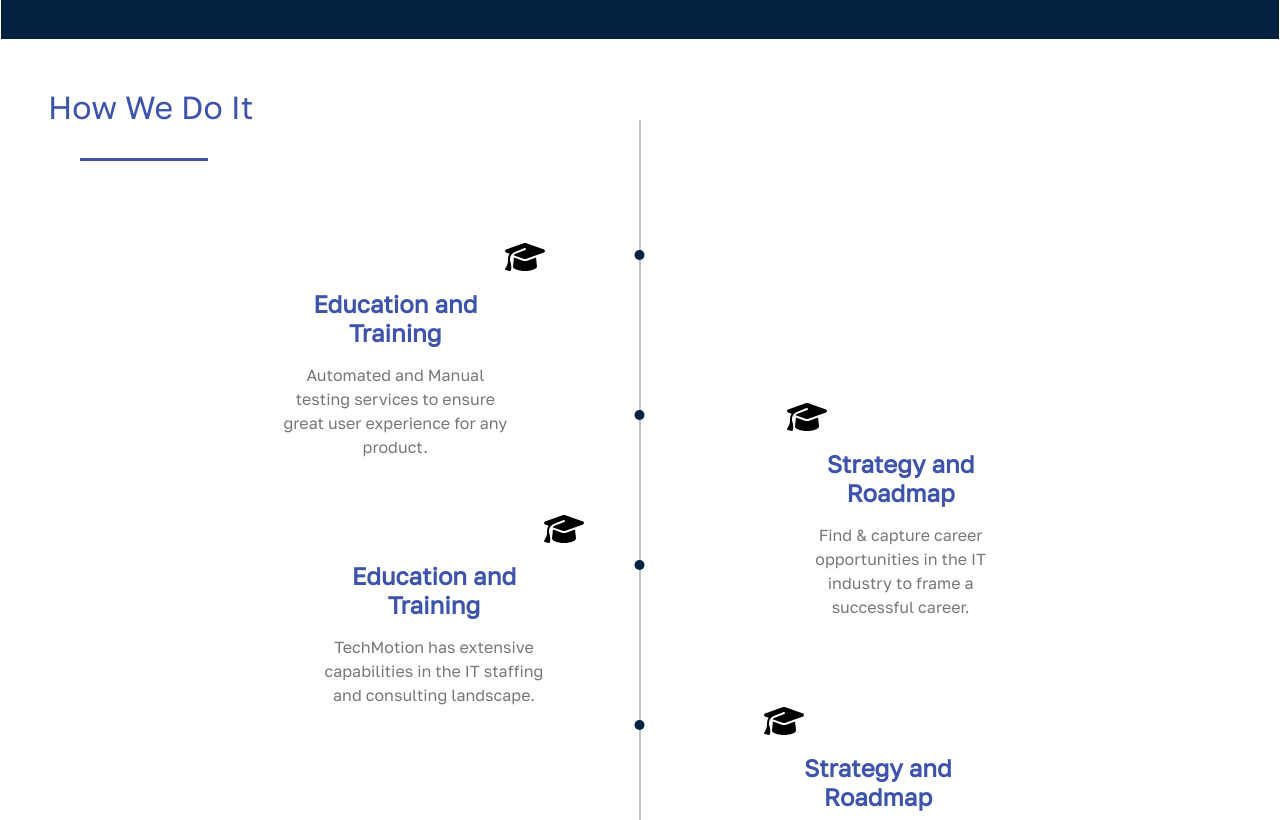
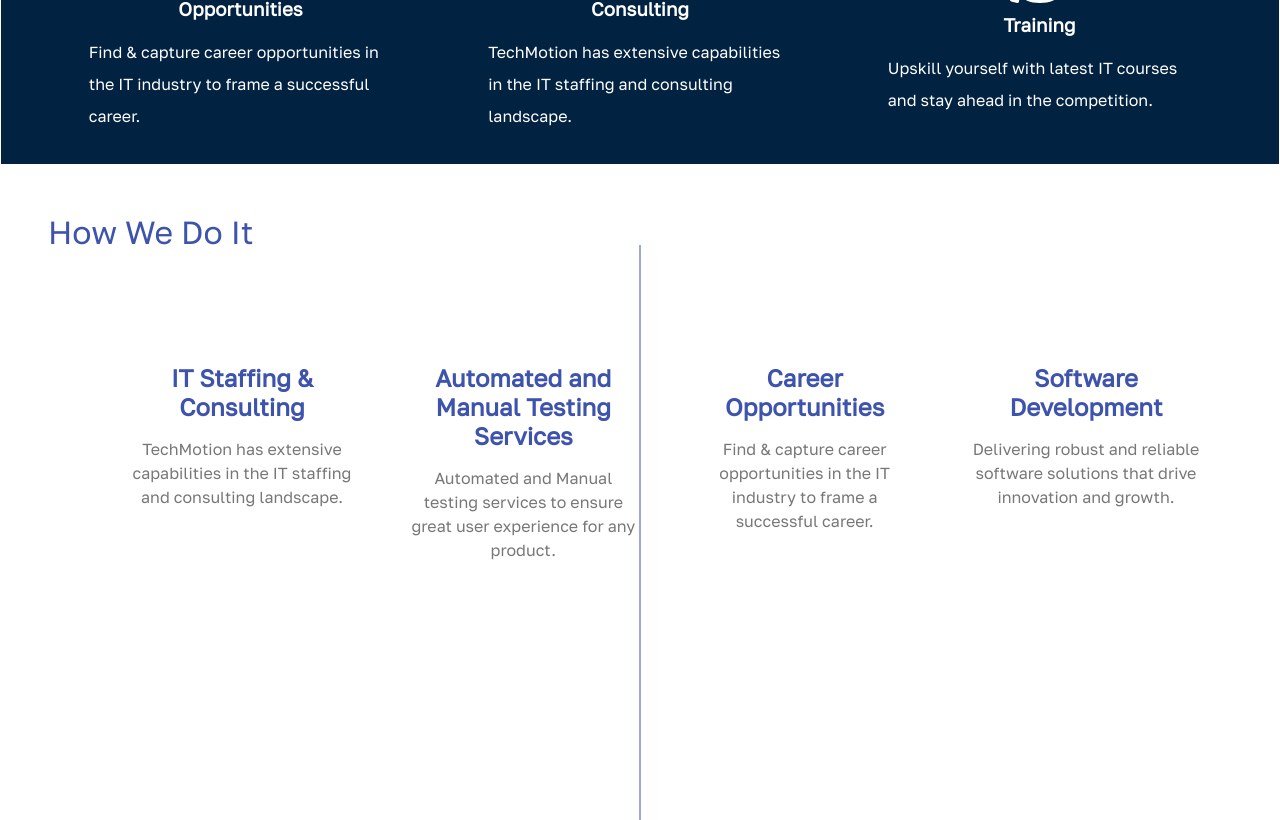
Before and after one commit to logsyc/Website, a React (Create React App) app in the folder my-app/: page / in a window 1280 px wide. Shown: the part 1980-2800 px from the top of the page. Built offline with nearby package versions, Linux system fonts and the light colour scheme.

Commit message:
Revert "merger"

```diff
--- a/my-app/src/App.js
+++ b/my-app/src/App.js
@@ -4,7 +4,11 @@ import ScrollToTop from "react-scroll-to-top";
 import sideImg from "./images/big.png";
 import logo from "./images/logo.png";
 import { FontAwesomeIcon } from '@fortawesome/react-fontawesome';
-import { faBriefcase, faCheckCircle, faBullseye, faCogs, faGraduationCap } from '@fortawesome/free-solid-svg-icons';
+import { faBriefcase, faCheckCircle, faBullseye, faCogs, faGraduationCap,faCircleCheck,faLightbulb,faUser,faAward } from '@fortawesome/free-solid-svg-icons';
+import logos from "./images/logos.png";
+
+
+
 function App() {
   return (
     <>
@@ -12,32 +16,27 @@ function App() {
         <div className="container-fluid p-0">
           <nav className="navbar navbar-expand-lg navbar-light bg-transparent header-nav">
             <div className="container-fluid">
-              <a className="navbar-brand" href="#">
+              <a className="navbar-brand" href="">
                 <img src={logo} alt="Logo" />
               </a>
               <ul className="navbar-nav ms-auto mb-2 mb-lg-0">
                 <li className="nav-item">
-                  <a className="nav-link" href="#">
-                    Home
-                  </a>
-                </li>
-                <li className="nav-item">
-                  <a className="nav-link" href="#">
+                  <a className="nav-link" href="#AboutUs">
                     About Us
                   </a>
                 </li>
                 <li className="nav-item">
-                  <a className="nav-link" href="#">
+                  <a className="nav-link" href="#OurServices">
                     Our Services
                   </a>
                 </li>
                 <li className="nav-item">
-                  <a className="nav-link" href="#">
-                    Careers
+                  <a className="nav-link" href="#WhyUs">
+                    Why Us?
                   </a>
                 </li>
                 <li className="nav-item">
-                  <a className="nav-link" href="#">
+                  <a className="nav-link" href="#footer">
                     Contact Us
                   </a>
                 </li>
@@ -54,12 +53,12 @@ function App() {
           </div>
           <hr class="header-line"></hr>
           <div class="header-text">
-            <a href="#footer"><button class="button-64" role="button"><span class="text">Contact Us</span></button></a>
+            <a href="#AboutUs"><button class="button-64" role="button"><span class="text">Learn More</span></button></a>
           </div>
         </div>
       </header>
 
-      <div className="second_page">
+      <div id="AboutUs" className="second_page">
         <h3>About Us</h3>
         <hr className="underline"></hr>
         <p style={{ fontSize: 25, color: "grey", paddingLeft: "8rem", paddingTop: "3rem", maxWidth: "50%", display: "inline-block", lineHeight: 1.5 }}>
@@ -68,8 +67,10 @@ function App() {
         <img src={sideImg} alt="placeholder" style={{ float: "right", paddingRight: "1rem" }} />
       </div>
 
-      <div className="third_page">
-        <h1 style={{ textAlign: "center", paddingTop: "6rem" }}>What We Do</h1>
+      <div id="OurServices" className="third_page">
+        <h1 style={{ textAlign: "center", paddingTop: "4rem", fontSize:"2.5rem" , color:"#98d4ff"}}>What We Do</h1>
+        <h2 style={{ textAlign: "center" , fontSize:"1.5rem", fontWeight:"lighter", paddingTop:"1rem"}}>Services We Offer</h2>
+        <hr className="Lines"></hr>
         <div className="placeholder-wrapper">
           <div className="placeholder firstThirdH">
 
@@ -113,59 +114,51 @@ function App() {
 
       <div className="fourth_page">
         <h3 className="how_we_do_it">How We Do It</h3>
-        <hr></hr>
-        <div className="line">
-          <div class="vertical-line">
-            <div class="dot"></div>
-            <div class="dot"></div>
-            <div class="dot"></div>
-            <div class="dot"></div>
-          </div>
-
-        </div>
+        <div className="line"></div>
         <div className="holders">
           <div className="holder firstH">
-          <FontAwesomeIcon icon={ faGraduationCap} className= "education" />
-            <h4 className="holder-header">Education and Training</h4>
+            <i className="fas fa-laptop"></i>
+            <h4 className="holder-header">IT Staffing & Consulting</h4>
             <p className="holder-paragraph">TechMotion has extensive capabilities in the IT staffing and consulting landscape.</p>
           </div>
           <div className="holder secondH">
-          <FontAwesomeIcon icon={ faGraduationCap} className= "education"  />
-            <h4 className="holder-header">Education and Training</h4>
+            <i className="fas fa-cogs"></i>
+            <h4 className="holder-header">Automated and Manual Testing Services</h4>
             <p className="holder-paragraph">Automated and Manual testing services to ensure great user experience for any product.</p>
           </div>
           <div className="holder thirdH">
-          <FontAwesomeIcon icon={ faGraduationCap} className= "strategy"  />
-            <h4 className="holder-header">Strategy and Roadmap</h4>
+            <i className="fas fa-handshake"></i>
+            <h4 className="holder-header">Career Opportunities</h4>
             <p className="holder-paragraph">Find & capture career opportunities in the IT industry to frame a successful career.</p>
           </div>
           <div className="holder fourthH">
-          <FontAwesomeIcon icon={ faGraduationCap}  className= "strategy" />
-            <h4 className="holder-header">Strategy and Roadmap</h4>
+            <i className="fas fa-laptop-code"></i>
+            <h4 className="holder-header">Software Development</h4>
             <p className="holder-paragraph">Delivering robust and reliable software solutions that drive innovation and growth.</p>
           </div>
         </div>
       </div>
 
 
-      <div class="fifth_page">
+      <div id = "WhyUs" class="fifth_page">
         <h3 class="why_us">Why Us</h3>
+        <hr></hr>
         <p class="why_us_paragraph">We aim to deliver high-quality, tailored IT solutions that meet the unique needs of our clients. Our experienced team is committed to providing exceptional service and building strong relationships.</p>
         <div class="holders5">
           <div class="holder5">
-            <i class="fas fa-book"></i>
-            <h4 class="holder-header5">Readability</h4>
+            <FontAwesomeIcon icon={faCircleCheck} id="#icon" className="fa-solid fa-icons fa-3x" />
+            <h4 class="holder-header5">Reliability</h4>
           </div>
           <div class="holder5">
-            <i class="fas fa-lightbulb"></i>
+          <FontAwesomeIcon icon={faLightbulb}  className="fa-solid fa-icons fa-3x "/>
             <h4 class="holder-header5">Innovation</h4>
           </div>
           <div class="holder5">
-            <i class="fas fa-users"></i>
+          <FontAwesomeIcon icon={faUser} className="fa-solid fa-icons fa-3x"/>
             <h4 class="holder-header5">Collaboration</h4>
           </div>
           <div class="holder5">
-            <i class="fas fa-award"></i>
+          <FontAwesomeIcon icon={faAward} className="fa-solid fa-icons fa-3x" />
             <h4 class="holder-header5">Excellence</h4>
           </div>
         </div>
@@ -176,6 +169,7 @@ function App() {
         <h3>Our Clients</h3>
         <hr></hr>
         <h4 className="our_clients_text">Serving over 1000 satisfied clients</h4>
+        <img src={logos}></img>
       </div>
 
 
@@ -185,8 +179,7 @@ function App() {
 
 
 
-
-      <footer className="App-footer">
+      <footer id="footer" className="App-footer">
         <img src={logo} alt="Logo" className="ft-logo" />
         <div className="App-footer-row">
 
@@ -216,9 +209,9 @@ function App() {
             </ul>
           </div>
         </div>
+        <ScrollToTop></ScrollToTop>
+      </footer>
 
-
-      </footer>
     </>
   );
 }
--- a/my-app/src/index.css
+++ b/my-app/src/index.css
@@ -2,6 +2,7 @@
 * {
   margin: 0;
   padding: 0;
+  scroll-behavior: smooth;
   font-family: 'Golos Text', sans-serif;
 }
 .navbar-brand {
@@ -51,7 +52,7 @@
 
 .home-header {
   position: relative; /* remove overflow: hidden */
-  height: 600px;
+  height: 725px;
   background-image: url('./images/img1.jpg'); /* add header image as background */
   background-size: cover;
   background-position: center;
@@ -80,7 +81,7 @@ nav {
 
 .header-image {
   position: relative;
-  height: 500px;
+  height: 80%;
 }
 
 .header-image img {
@@ -100,7 +101,7 @@ nav {
 }
 
 .text-overlay h1{
-  padding-top: 15%;
+  padding-top: 10%;
   text-align: left;
   font-size: 35px;
   line-height: 150%;
@@ -124,16 +125,18 @@ nav {
 
 .header-text {
   position: absolute;
-  bottom: -5rem;
+  bottom: -7rem;
   left: 45%;
   text-align: center;
   z-index: 1;
   color: white;
   align-items: center;
+
 }
 
 .header-text a{
   text-decoration: none;
+
 }
 
 
@@ -225,7 +228,12 @@ nav {
   padding: 2rem;
   box-sizing: border-box; /* added box-sizing property */
 }
-
+.Lines{
+  background-color: white;
+  height:1rem;
+  width: 10rem;
+  margin-top:1rem;
+}
 
 .placeholder-wrapper {
   display: flex;
@@ -264,239 +272,6 @@ nav {
 }
 
 
-/*Footer begins*/
-.App-footer {
-  background-color: #022241;
-  color: white;
-  padding: 20px;
-  display: flex;
-  flex-direction: column;
-}
-
-.App-footer-row {
-  display: flex;
-  flex-direction: row;
-  justify-content: space-between;
-  margin-bottom: 20px;
-  font-size: 100%;
-}
-
-.App-footer-col1 {
-  flex: 1;
-  margin-left: 20%;
-  line-height: 150%;
-
-}
-.App-footer-col1 h2{
-  color: #8be3ff;
-}
-
-.App-footer-col2 h2{
-  color: #8be3ff;
-}
-
-.App-footer-col3 h2{
-  color: #8be3ff;
-}
-.App-footer-col2 {
-  flex: 1;
-  margin-left: 20px;
-  line-height: 150%;
-}
-
-.App-footer-col2 li a
-{
-  color: white;
-  text-decoration: none;
-}
-.App-footer-col3 {
-  flex: 1;
-  margin-left: 20px;
-  line-height: 150%;
-}
-
-.App-footer h2 {
-  margin-top: 0;
-  margin-bottom: 10px;
-}
-
-.App-footer ul {
-  list-style: none;
-  padding: 0;
-  margin: 0;
-}
-
-.App-footer ul li {
-  margin-bottom: 5px;
-}
-
-.App-footer p {
-  margin: 0;
-}
-
-.ft-logo{
-
-  width: 10%;
-  height: 50px;
-}
-
-
-
-
-/* Temp fourth page*/
-.fourth_page {
-  height: 120vh;
-  background-color: white;
-  display: flex;
-
-  padding-top: 3rem;
-  padding-left: 3rem;
-}
-
-.how_we_do_it {
-  color: #3E54AC;
-  font-size: 2rem;
-  font-weight: 400;
-  margin-bottom: 2rem;
-}
-
-.line {
-  height: 100%;
-  width: 1px;
-  background-color: #3E54AC;
-  position: absolute;
-  left: 50%;
-  transform: translateX(-50%);
-  margin-top: 2rem;
-  position: relative;
-}
-
-.holders {
-  display: flex;
-  flex-wrap: wrap;
-  justify-content: space-between;
-  align-items: flex-start;
-
-}
-
-.holder {
-  display: block;
-  width: calc(25% - 2.5rem);
-  margin-bottom: 5rem;
-  text-align: center;
-}
-
-.holder i {
-  font-size: 3rem;
-  color: #3E54AC;
-  margin-bottom: 1.5rem;
-}
-
-.holder h4 {
-  font-size: 1.5rem;
-  font-weight: 600;
-  margin-bottom: 1rem;
-  color: #3E54AC;
-}
-
-.holder p {
-  font-size: 1rem;
-  color: #777;
-  line-height: 1.5;
-  margin: 0;
-}
-
-.firstH{
-  margin-top: 20rem;
-  margin-left: 7rem;
-}
-
-.thirdH{
-  margin-top: 10rem;
-  margin-right: -35rem;
-}
-
-.fourthH{
-  margin-top: 30rem;
-  margin-right: 11rem;
-}
-
-.secondH{
-  margin-left: -34rem;
-}
-
-
-
-/*temp fifth page */
-
-.fifth_page {
-  background-color: #022241;
-  height: 80vh;
-  display: flex;
-  flex-direction: column;
-  align-items: center;
-  padding: 3rem;
-  text-align: center;
-}
-
-.fifth_page h3 {
-  color: white;
-  font-size: 2rem;
-  font-weight: 500;
-  margin-bottom: 2rem;
-  padding-top: 2rem;
-  margin-top: 2rem;
-}
-
-.fifth_page p {
-  color: white;
-  font-size: 1.2rem;
-  line-height: 1.5;
-  max-width: 50rem;
-}
-.holders5 {
-  display: flex;
-  justify-content: center;
-  gap: 3rem;
-}
-
-.holder5 {
-  background-color: #B4E4FF;
-  width: 9rem;
-  height: 10rem;
-  display: flex;
-  flex-direction: column;
-  justify-content: flex-end;
-  align-items: center;
-  padding: 1rem;
-  text-align: center;
-  transition: all 0.3s ease;
-  border-radius: 20%;
-}
-
-.holder5:hover {
-  transform: translateY(-5px);
-}
-
-
-.holder5 i {
-  font-size: 3rem;
-  margin-bottom: 1rem;
-  color: #022241;
-}
-
-.holder-header5 {
-  font-size: 1.2rem;
-  font-weight: 500;
-  color: #022241;
-  margin-bottom: 0.5rem;
-  text-transform: uppercase;
-}
-
-.fifth_page p {
-  margin-bottom: 4rem;
-}
-
 
 
 /* Temp fourth page*/
@@ -518,22 +293,10 @@ nav {
   margin-bottom: 2rem;
 }
 
-/*horizontal line below the h3 element*/
-.fourth_page hr {
-  width: 8rem;
-  height: 0.2rem;
-  background-color: #3E54AC;
-  border: none;
-  margin: 0 auto;
-  margin-bottom: -1rem;
-  font-size: 0;
-  margin-left: 2rem;
-}
-
 .line {
   height: 100%;
   width: 1px;
-  background-color: gray;
+  background-color: #3E54AC;
   position: absolute;
   left: 50%;
   transform: translateX(-50%);
@@ -578,78 +341,35 @@ nav {
 }
 
 
-.firstH{
-  margin-top: 17rem;
-  margin-left: 12rem;
-}
 
-.thirdH{
-  margin-top: 10rem;
-  margin-right: -33rem;
-}
-
-.fourthH{
-  margin-top: 29rem;
-  margin-right: 13rem;
-}
-
-.secondH{
-  margin-left: -34rem;
-  margin-top: 0rem;
-}
-
-.dot {
-  position: absolute;
-  top: 50%; /* position the dots in the middle of the line */
-  left: -5px; /* adjust the position of the dots */
-  width: 10px;
-  height: 10px;
-  border-radius: 50%; /* make the dots round */
-  background-color: #022241;
-}
-
-/* use :nth-of-type selector to target each dot */
-.dot:nth-of-type(1) {
-  transform: translateY(2000%);
-}
-
-.dot:nth-of-type(2) {
-  transform: translateY(-2700%);
-}
-
-.dot:nth-of-type(3) {
-  transform: translateY(400%);
-}
-
-.dot:nth-of-type(4) {
-  transform: translateY(-1100%);
-}
-
-/* icon placement in fourth page*/
-
-.education{
-  font-size: 2em;
-  margin-bottom: 1rem;
-  margin-top: 1rem;
-  margin-left: 14rem;
-}
-
-.strategy{
-  font-size: 2em;
-  margin-bottom: 1rem;
-  margin-top: 1rem;
-  margin-right: 14rem;
-}
+/*temp fifth page */
 
 
 
 
+.fifth_page h3 {
+  color: #98d4ff;
+  font-size: 2rem;
+  font-weight: 500;
+  margin-bottom: 2rem;
+  padding-top: 2rem;
+  margin-top: 2rem;
+}
 
+.fifth_page hr {
 
+  width: 5rem;
+  height: 0.2rem;
+  background-color: #ffffff;
+  border: none;
+  margin-bottom: 2rem;
+  font-size: 0;
+}
+.fa-icons
+{
+  padding: 3rem;
+}
 
-
-
-/*temp fifth page */
 
 .fifth_page {
   background-color: #022241;
@@ -661,14 +381,7 @@ nav {
   text-align: center;
 }
 
-.fifth_page h3 {
-  color: white;
-  font-size: 2rem;
-  font-weight: 500;
-  margin-bottom: 2rem;
-  padding-top: 2rem;
-  margin-top: 2rem;
-}
+
 
 .fifth_page p {
   color: white;
```
